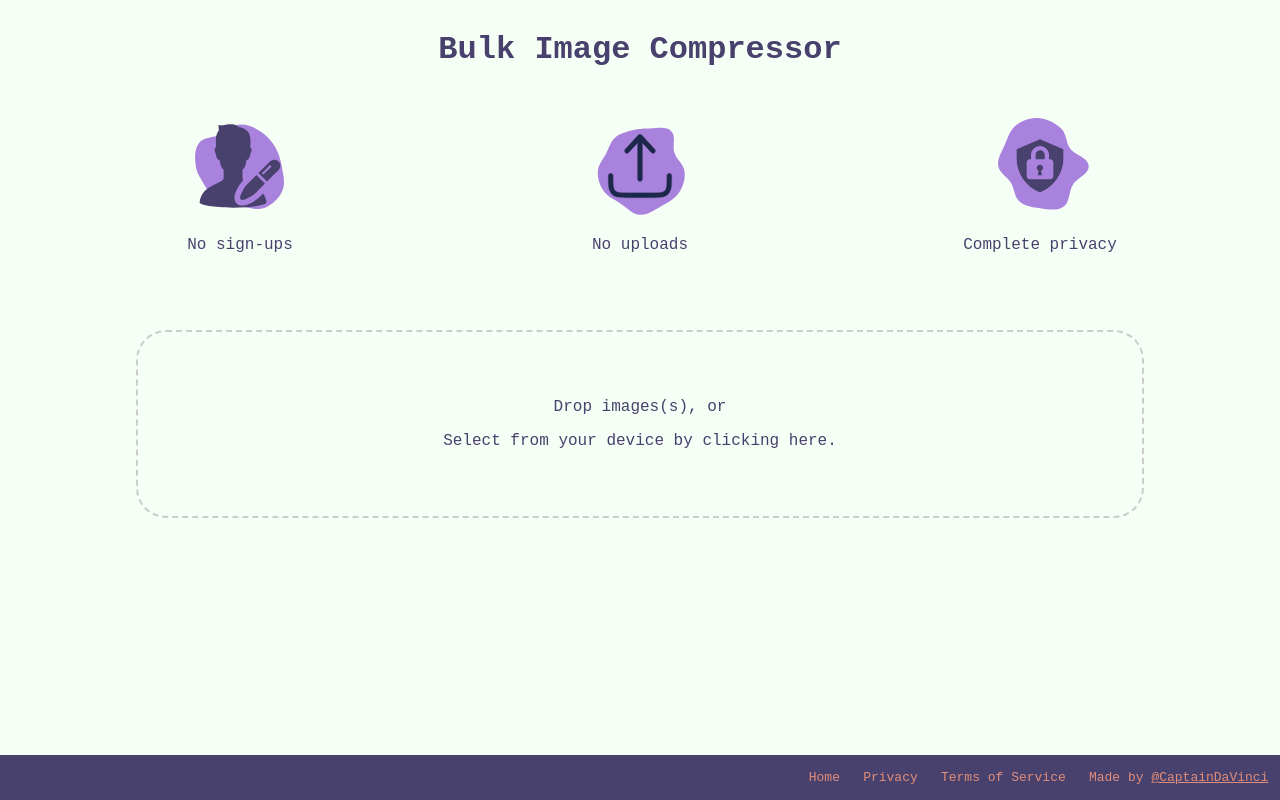
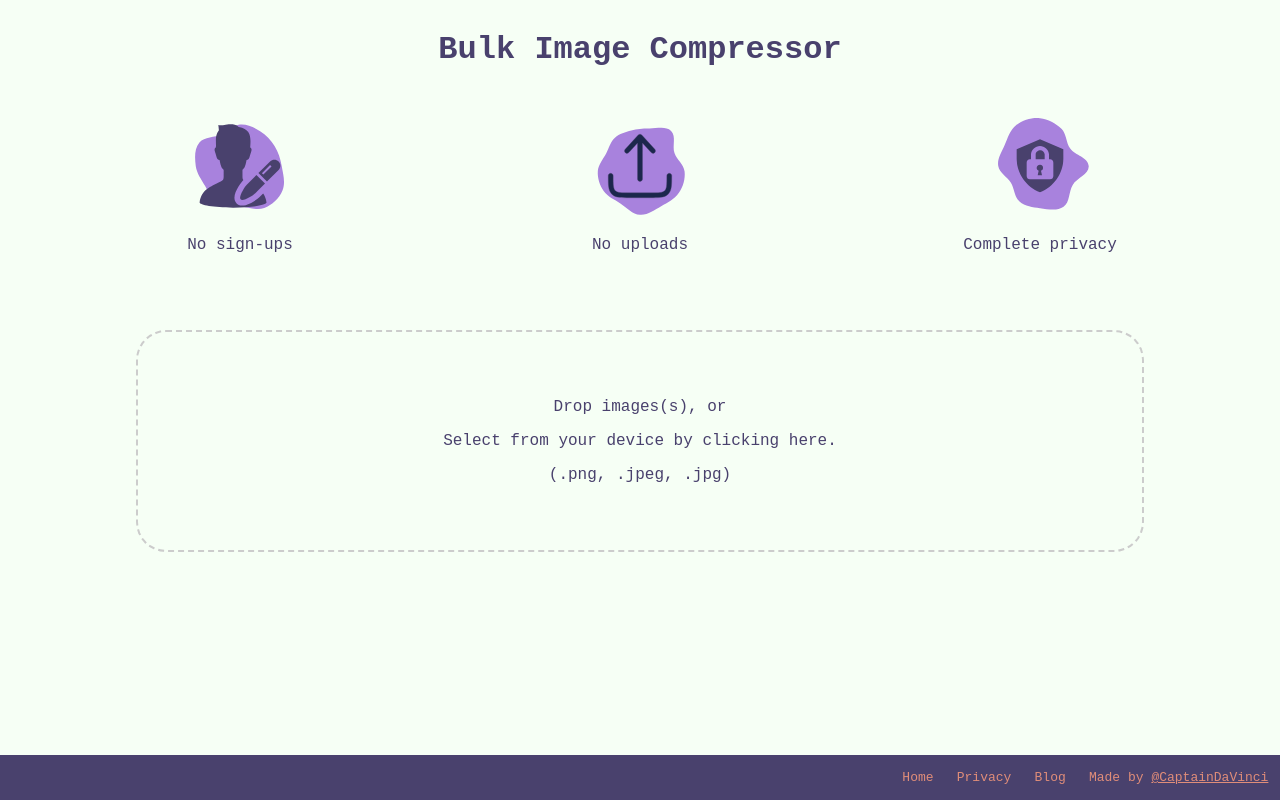
Before and after one commit to CaptainDaVinci/compress, a Next.js app: page /filecompressor/ in a window 1280 px wide. Built offline with nearby package versions, Linux system fonts and the light colour scheme.

Commit message:
Adding blog path

```diff
--- a/pages/footer.tsx
+++ b/pages/footer.tsx
@@ -10,7 +10,7 @@ export default function Footer() {
                     <li><Link href='/privacy'>Privacy</Link></li>
                 </ul>
                 <ul>
-                    <li><Link href='/terms-of-service' style={{'textOverflow': 'wrap'}}>Terms of Service</Link></li>
+                    <li><a href='https://captaindavinci.github.io/2024/01/14/bulk-image-compression.html' style={{'textDecoration': 'none'}} target='_blank'>Blog</a></li>
                 </ul>
                 <ul>
                     <li>Made by <a href='https://twitter.com/CaptainDaVinci' style={{'textDecoration': 'underline'}} target='_blank'>@CaptainDaVinci</a></li>
--- a/pages/index.tsx
+++ b/pages/index.tsx
@@ -12,7 +12,9 @@ import Footer from './footer';
 export default function Home() {
   const { getRootProps, getInputProps, acceptedFiles } = useDropzone({
     accept: {
-      'image/*': ['.jpeg', '.png', '.jpg']
+      'image/jpeg': [],
+      'image/png': [],
+      'image/jpg': [],
     }
   });
   const [compressing, setCompressing] = React.useState(false);
@@ -214,6 +216,7 @@ export default function Home() {
             <input {...getInputProps()} />
             <p>Drop images(s), or</p>
             <p>Select from your device by clicking here.</p>
+            <p>(.png, .jpeg, .jpg)</p>
           </div>
 
           {/* Compress selected files */}
--- a/pages/privacy.tsx
+++ b/pages/privacy.tsx
@@ -2,6 +2,7 @@ import Head from 'next/head';
 import styles from '../styles/Home.module.css';
 import Footer from './footer';
 import Image from 'next/image';
+import Link from 'next/link';
 
 export default function Privacy() {
     return (
@@ -31,6 +32,7 @@ export default function Privacy() {
                         </li>
                     </ul>
                 </div>
+                <p>You can read about our terms of service <Link href='/terms-of-service' style={{'textDecoration': 'underline'}}>here</Link></p>
             </div>
             <Footer/>
       </>
```
